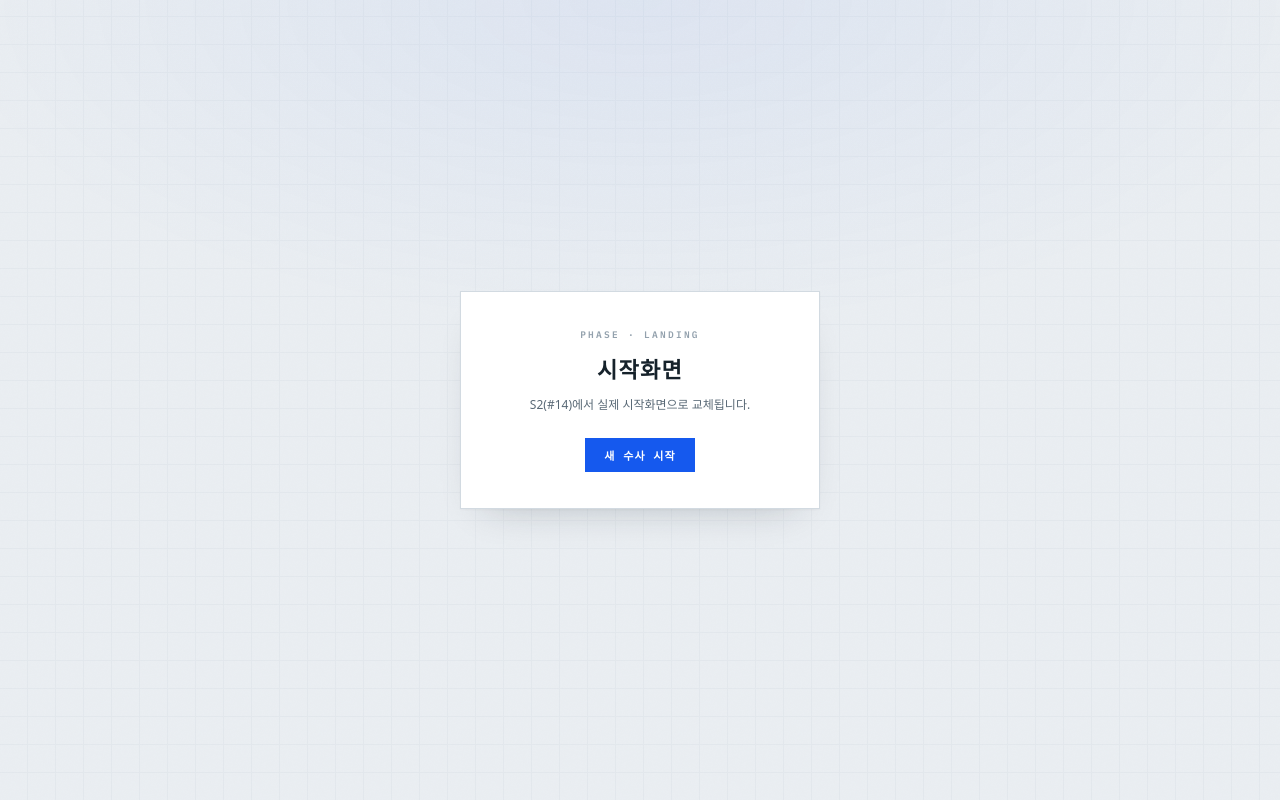
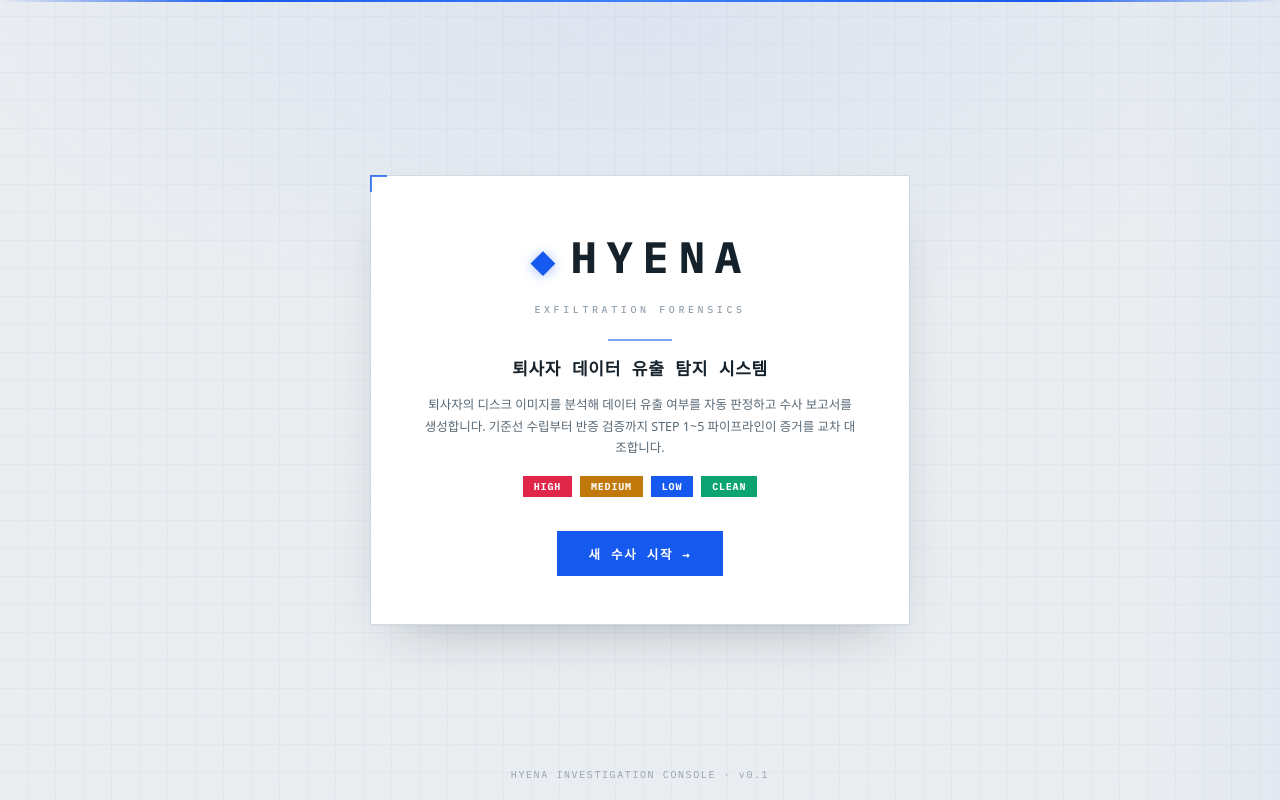
Before and after one commit to yoonmo01/AUTH, a React (Vite) app in the folder frontend/: page / in a window 1280 px wide. Built offline with nearby package versions, Linux system fonts and the light colour scheme; a web font is replaced by a local one.

Commit message:
[온보딩 S2] 완료

```diff
--- a/frontend/src/App.css
+++ b/frontend/src/App.css
@@ -123,7 +123,206 @@ body::after {
 }
 
 /* ============================================================
-   ONBOARDING — landing / form / loading (S1 stub screens)
+   LANDING — investigation console entry screen
+   ============================================================ */
+
+.land {
+  position: relative;
+  z-index: 1;
+  height: 100%;
+  display: flex;
+  flex-direction: column;
+  align-items: center;
+  justify-content: center;
+  padding: 32px;
+  overflow: hidden;
+}
+
+/* cobalt draw-in accent across the top edge */
+.land__beam {
+  position: absolute;
+  top: 0;
+  left: 0;
+  height: 2px;
+  width: 100%;
+  background: linear-gradient(
+    90deg,
+    transparent,
+    var(--accent) 18%,
+    var(--accent-2) 50%,
+    var(--accent) 82%,
+    transparent
+  );
+  transform-origin: left center;
+  animation: beam-in 1.1s var(--ease) both;
+}
+
+/* slow sweeping scanline */
+.land__scan {
+  position: absolute;
+  inset: 0;
+  pointer-events: none;
+  background: linear-gradient(
+    90deg,
+    transparent 0%,
+    rgba(21, 89, 238, 0.05) 49%,
+    rgba(21, 89, 238, 0.1) 50%,
+    rgba(21, 89, 238, 0.05) 51%,
+    transparent 100%
+  );
+  width: 42%;
+  animation: scan 8s linear infinite;
+}
+
+.land__panel {
+  position: relative;
+  display: flex;
+  flex-direction: column;
+  align-items: center;
+  gap: 12px;
+  max-width: 540px;
+  padding: 48px 52px;
+  background: var(--panel);
+  border: 1px solid var(--line);
+  box-shadow:
+    0 1px 2px rgba(22, 34, 43, 0.04),
+    0 24px 56px -30px rgba(22, 34, 43, 0.34);
+  animation: rise 0.6s var(--ease) both;
+}
+
+.land__panel::before {
+  content: '';
+  position: absolute;
+  top: -1px;
+  left: -1px;
+  width: 15px;
+  height: 15px;
+  border-top: 2px solid var(--accent);
+  border-left: 2px solid var(--accent);
+  opacity: 0.75;
+}
+
+.land__brand {
+  display: flex;
+  align-items: baseline;
+  gap: 14px;
+}
+
+.land__mark {
+  color: var(--accent);
+  font-size: 26px;
+  filter: drop-shadow(0 1px 6px rgba(21, 89, 238, 0.4));
+}
+
+.land__name {
+  font-family: var(--f-mono);
+  font-weight: 700;
+  font-size: 44px;
+  letter-spacing: 0.22em;
+  color: var(--ink);
+}
+
+.land__sub {
+  font-family: var(--f-mono);
+  font-size: 10px;
+  font-weight: 500;
+  letter-spacing: 0.36em;
+  color: var(--ink-faint);
+}
+
+.land__rule {
+  width: 64px;
+  height: 2px;
+  margin: 10px 0 4px;
+  background: var(--accent);
+  opacity: 0.55;
+}
+
+.land__title {
+  font-family: var(--f-mono);
+  font-size: 17px;
+  font-weight: 600;
+  letter-spacing: 0.04em;
+  color: var(--ink);
+  text-align: center;
+}
+
+.land__desc {
+  font-size: 12.5px;
+  line-height: 1.7;
+  color: var(--ink-dim);
+  text-align: center;
+}
+
+.land__verdicts {
+  list-style: none;
+  display: flex;
+  gap: 8px;
+  margin: 6px 0 4px;
+}
+
+.land__v {
+  padding: 3px 11px;
+  font-family: var(--f-mono);
+  font-size: 10px;
+  font-weight: 700;
+  letter-spacing: 0.08em;
+  color: #ffffff;
+}
+
+.land__v--high {
+  background: var(--sev-high);
+}
+.land__v--med {
+  background: var(--sev-med);
+}
+.land__v--low {
+  background: var(--sev-low);
+}
+.land__v--clean {
+  background: var(--sev-clean);
+}
+
+.land__cta {
+  margin-top: 18px;
+  display: inline-flex;
+  align-items: center;
+  gap: 9px;
+  padding: 12px 30px;
+  background: var(--accent);
+  border: 1px solid var(--accent);
+  font-family: var(--f-mono);
+  font-size: 12.5px;
+  font-weight: 700;
+  letter-spacing: 0.14em;
+  color: #ffffff;
+  cursor: pointer;
+  transition:
+    background 0.15s,
+    box-shadow 0.15s,
+    transform 0.1s;
+}
+
+.land__cta:hover {
+  background: var(--accent-2);
+  box-shadow: 0 6px 20px -8px rgba(21, 89, 238, 0.6);
+}
+
+.land__cta:active {
+  transform: translateY(1px);
+}
+
+.land__foot {
+  position: absolute;
+  bottom: 18px;
+  font-family: var(--f-mono);
+  font-size: 10px;
+  letter-spacing: 0.16em;
+  color: var(--ink-faint);
+}
+
+/* ============================================================
+   ONBOARDING — form / loading (S1 stub screens)
    ============================================================ */
 
 .onb {
--- a/frontend/src/components/LandingScreen.tsx
+++ b/frontend/src/components/LandingScreen.tsx
@@ -1,22 +1,50 @@
-// S1 stub — replaced with the real landing screen in 온보딩 S2 (#14).
-
 type Props = {
   onStart: () => void
 }
 
+const VERDICTS = [
+  { key: 'high', label: 'HIGH' },
+  { key: 'med', label: 'MEDIUM' },
+  { key: 'low', label: 'LOW' },
+  { key: 'clean', label: 'CLEAN' },
+] as const
+
 export function LandingScreen({ onStart }: Props) {
   return (
-    <div className="onb">
-      <div className="onb__card">
-        <span className="onb__tag">PHASE · LANDING</span>
-        <h1 className="onb__title">시작화면</h1>
-        <p className="onb__note">S2(#14)에서 실제 시작화면으로 교체됩니다.</p>
-        <div className="onb__btns">
-          <button type="button" className="onb__btn onb__btn--primary" onClick={onStart}>
-            새 수사 시작
-          </button>
+    <div className="land">
+      <div className="land__beam" aria-hidden="true" />
+      <div className="land__scan" aria-hidden="true" />
+
+      <main className="land__panel">
+        <div className="land__brand">
+          <span className="land__mark" aria-hidden="true">◆</span>
+          <span className="land__name">HYENA</span>
         </div>
-      </div>
+        <span className="land__sub">EXFILTRATION&nbsp;FORENSICS</span>
+
+        <div className="land__rule" aria-hidden="true" />
+
+        <h1 className="land__title">퇴사자 데이터 유출 탐지 시스템</h1>
+        <p className="land__desc">
+          퇴사자의 디스크 이미지를 분석해 데이터 유출 여부를 자동 판정하고
+          수사 보고서를 생성합니다. 기준선 수립부터 반증 검증까지 STEP 1~5
+          파이프라인이 증거를 교차 대조합니다.
+        </p>
+
+        <ul className="land__verdicts" aria-label="판정 등급">
+          {VERDICTS.map((v) => (
+            <li key={v.key} className={`land__v land__v--${v.key}`}>
+              {v.label}
+            </li>
+          ))}
+        </ul>
+
+        <button type="button" className="land__cta" onClick={onStart}>
+          새 수사 시작 <span aria-hidden="true">→</span>
+        </button>
+      </main>
+
+      <div className="land__foot">HYENA INVESTIGATION CONSOLE · v0.1</div>
     </div>
   )
 }
```
